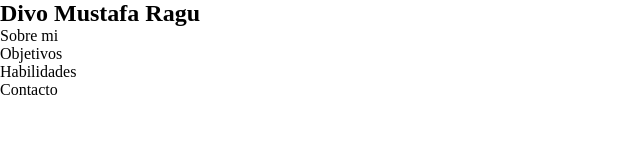
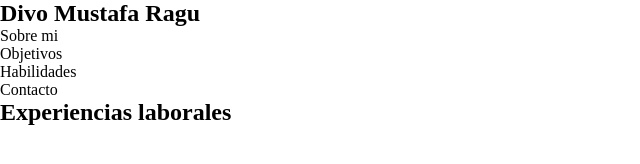
Before and after one commit to divoragu/cv-web, a plain HTML site: page index.html in a window 1280 px wide. Shown: the whole page, without its empty margins (0-640 px from the left). Drawn offline with Linux system fonts and the light colour scheme.

Commit message:
segundo commit

```diff
--- a/index.html
+++ b/index.html
@@ -23,9 +23,10 @@
     </header>
     <!-- cuerpo de pagina-->
     <main>
-        <div class="element">
-
-        </div>
+        <section class="element">
+            <h2>Experiencias laborales</h2>
+            <p></p>
+        </section>
     </main>
 </body>
 </html>
```
